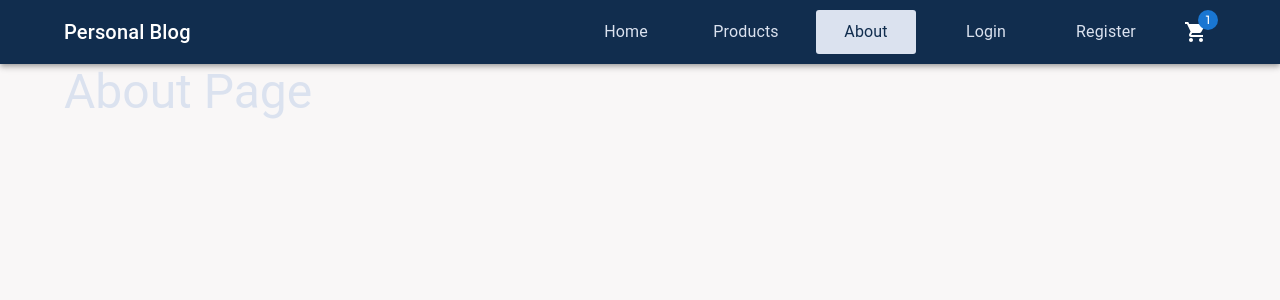
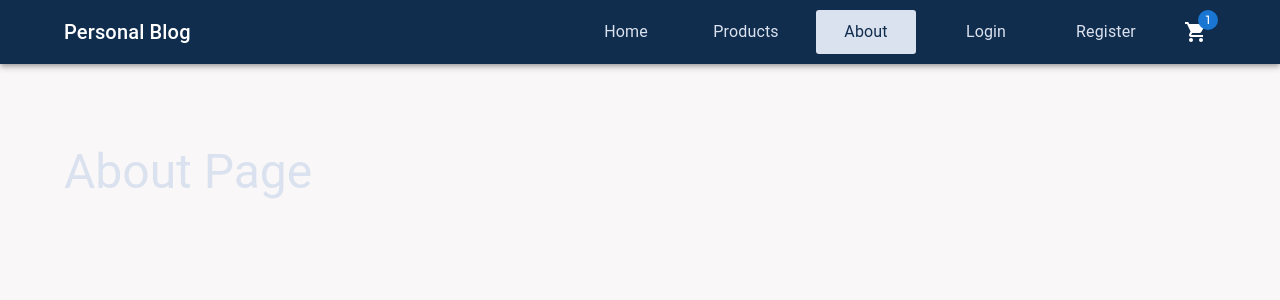
Before and after one commit to kraubunas/karolis-raubunas-eshop-project, a React (Create React App) app: page /about in a window 1280 px wide. Shown: the top 300 px of the page. Built offline with nearby package versions, Linux system fonts and the light colour scheme.

Commit message:
added container style

```diff
--- a/src/app.tsx
+++ b/src/app.tsx
@@ -5,7 +5,6 @@ import {
   Route,
 } from 'react-router-dom';
 import { Provider as ReduxProvider } from 'react-redux';
-
 import HomePage from './pages/home-page';
 import ProductsPage from './pages/product-page';
 import LandingPageLayout from './components/landing-page-layout';
@@ -19,10 +18,10 @@ import { AuthProvider } from './features/auth/auth-context';
 import store from './store/index';
 
 const App: React.FC = () => (
+
   <BrowserRouter>
     <AuthProvider>
       <ReduxProvider store={store}>
-
         <Routes>
           <Route path="/" element={<LandingPageLayout />}>
             <Route path="/" element={<HomePage />} />
@@ -52,7 +51,6 @@ const App: React.FC = () => (
                 </RequireAuth>
           )}
             />
-
           </Route>
         </Routes>
       </ReduxProvider>
--- a/src/pages/about-page/index.tsx
+++ b/src/pages/about-page/index.tsx
@@ -2,7 +2,7 @@ import { Container, Typography } from '@mui/material';
 import React from 'react';
 
 const AboutPage: React.FC = () => (
-  <Container>
+  <Container sx={(theme) => theme.mixins.container}>
     <Typography
       component="h1"
       variant="h3"
--- a/src/pages/home-page/index.tsx
+++ b/src/pages/home-page/index.tsx
@@ -5,11 +5,10 @@ import React from 'react';
 // import Btn from '../../components/button/button';
 import Section from '../../components/section';
 import SwiperComponent from '../../components/swiper/swiper';
-// import customTheme from '../../styles/theme';
 
 const HomePage: React.FC = () => (
   <Container>
-    <Container>
+    <Container sx={(theme) => theme.mixins.container}>
       <Typography
         component="h1"
         variant="h3"
--- a/src/pages/product-page/index.tsx
+++ b/src/pages/product-page/index.tsx
@@ -29,7 +29,7 @@ const ProductsPage: React.FC = () => {
   };
 
   return (
-    <Container>
+    <Container sx={(theme) => theme.mixins.container}>
       <Typography
         component="h1"
         variant="h3"
--- a/src/styles/theme.ts
+++ b/src/styles/theme.ts
@@ -44,6 +44,10 @@ const customTheme = createTheme(theme, {
       height: 'auto',
       padding: '15px',
     },
+
+    container: {
+      mt: '80px',
+    },
   },
 });
 
--- a/src/types/theme.d.ts
+++ b/src/types/theme.d.ts
@@ -4,6 +4,7 @@ declare module '@mui/material/styles/createMixins' {
   interface Mixins {
     section: CSSProperties;
     box: CSSProperties;
+    container: CSSProperties;
   }
 }
 
```
